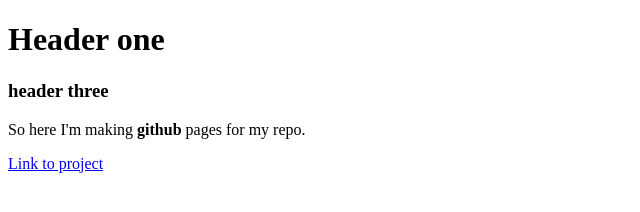
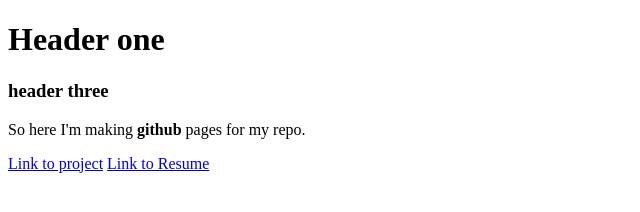
Before and after one commit to kuldpkr/Randomagination, a plain HTML site: page index.html in a window 1280 px wide. Shown: the whole page, without its empty margins (0-640 px from the left). Drawn offline with Linux system fonts and the light colour scheme.

Commit message:
Link to resume attempt 1

```diff
--- a/index.html
+++ b/index.html
@@ -10,6 +10,7 @@
   <h3> header three </h3>
   <p> So here I'm making <strong>github </strong> pages for my repo. </p>
   <a href="project.html" title="Link to the Project">Link to project</a>
+  <a href="180369_3.pdf" title="Link to the Resume">Link to Resume</a>
 
 </body>
 </html>
```
